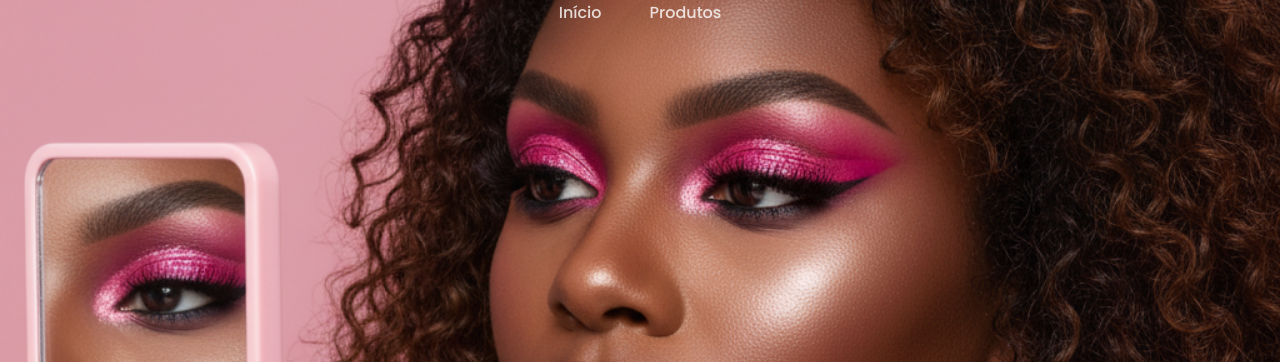
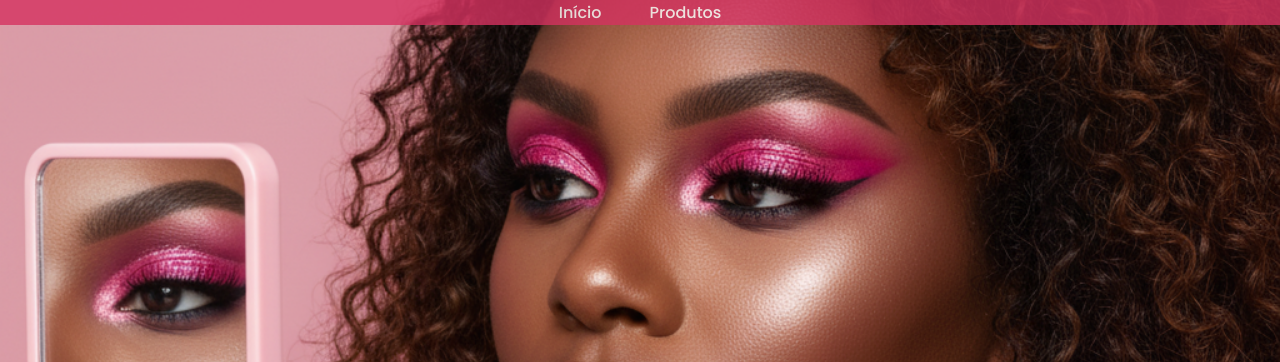
Before and after one commit to dudalombardi2011/LomaBeauty-CimatecJr, a plain HTML site: page index.html in a window 1280 px wide. Shown: the top 362 px of the page. Drawn offline with Linux system fonts and the light colour scheme; a web font is replaced by a local one.

Commit message:
melhorias

```diff
--- a/index.html
+++ b/index.html
@@ -27,10 +27,10 @@
                     </button>
                     <ul class="nav-mobile">
                         <li class="nav-item active">
-                        <a href="#navbar">Início</a>
+                        <a href="#produtos">Produtos</a>
                         </li>
                         <li class="nav-item">
-                            <a href="#produtos">Produtos</a>
+                            <a href="#lançamentos">Lançamentos</a>
                         </li>
                         <li class="nav-item">
                             <a href="https://www.instagram.com/lomabeauty_?igsh=NWxoZzR5czY3MjVr&utm_source=qr">Instagram</a>
@@ -41,7 +41,7 @@
                     <i class="fas fa-bars"></i>
                 </button>
          </nav>
-         <div class="conteudo-header">
+         <div class="conteudo-header" id="inicio">
             <p>REALCE SUA BELEZA NATURAL COM</p>
             <h1>LOMA BEAUTY</h1>
             <a class="botao" href="https://www.instagram.com/lomabeauty_?igsh=NWxoZzR5czY3MjVr&utm_source=qr">
@@ -197,7 +197,7 @@
             </div>
         </div>
 
-        <h1 class="lançamento">Futuros Lançamentos...</h1>
+        <h1 class="lançamento" id="lançamentos">Futuros Lançamentos...</h1>
         <!--começo do carrossel-->
         <div class="slider">
             <div class="slides">
--- a/src/styles/header.css
+++ b/src/styles/header.css
@@ -5,6 +5,11 @@ header{
     /*assim minha imagem consegue ocupar tudo*/
 }
 #navbar{
+    position: fixed;
+    top: 0;
+    left: 0;
+    /*o z-indexx evita que o conteúdo do site “sobreponha” a navbar quando você rola a página*/
+    z-index: 1000;
     width: 100%;
     display: flex;
     align-items: center;
@@ -18,6 +23,7 @@ header{
     list-style: none;
     gap:48px;
     flex: 1;
+    background-color: #d53361;
 }
 
 .nav-item a, .nav-mobile{
```
